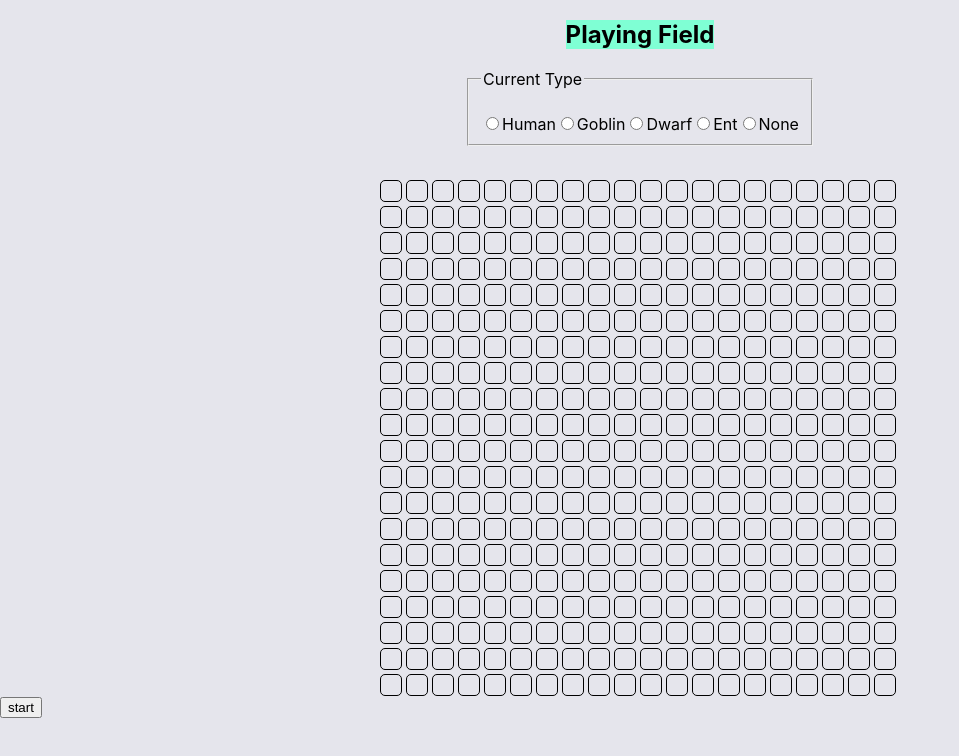
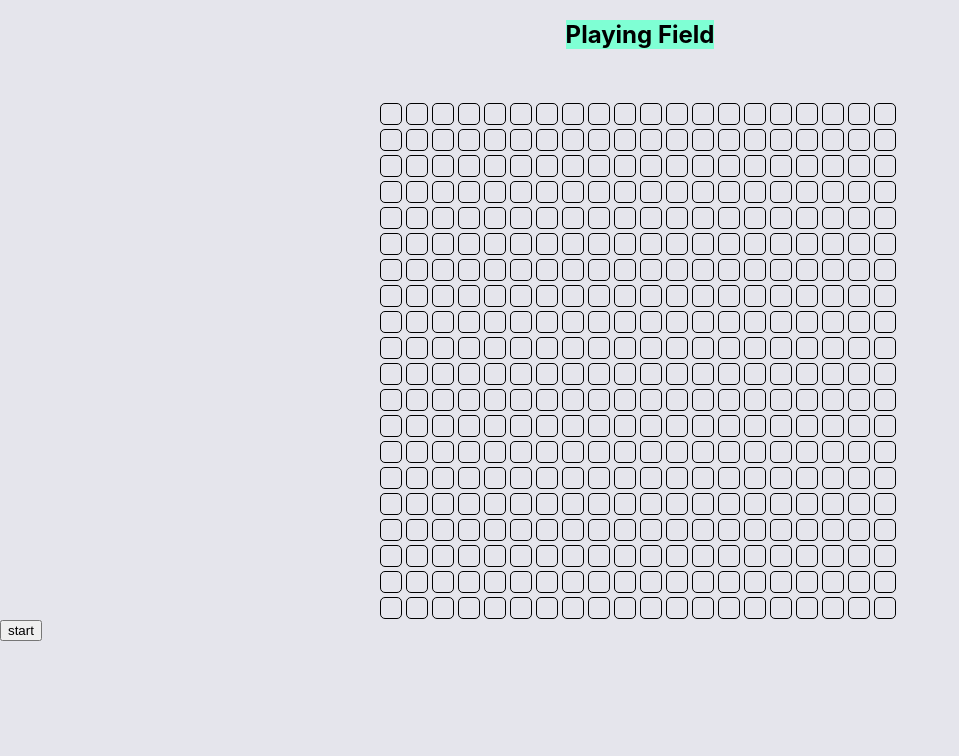
Before and after one commit to Zakhya/Ecosystem, a React (Create React App) app: page / in a window 1280 px wide. Shown: the top 756 px of the page, without its empty margins (0-959 px from the left). Built offline with nearby package versions, Linux system fonts and the light colour scheme.

Commit message:
added turn system

```diff
--- a/src/App.js
+++ b/src/App.js
@@ -7,13 +7,13 @@ import React from 'react'
 function App() {
   const [grid, setGrid] = React.useState(boxes)
   const [type, setType] = React.useState("tree")
+  const [takingTurns, setTakingTurns] = React.useState(false)
+  const [raceSelected, setRaceSelected] = React.useState('none')
 
-  function toggle(id, columnId, rowId, race) {
-      console.log(id)
-      console.log(columnId)
-      console.log(rowId)
-      console.log(race)
+  const typeArray = ['human', 'goblin', 'dwarf', 'ent']
+  let playerRace = 'human'
 
+  function startGame(id, columnId, rowId, race){
     if(race !== 'none' && race !== '') return
     setGrid(prevGrid => {
       const updatedGrid = prevGrid.map(square => {
@@ -27,8 +27,6 @@ function App() {
           return square; // Keep the square unchanged
         }
       });
-
-      // Apply IP updates for cells with the same race after the render
       return updatedGrid.map(square => {
 
 
@@ -68,8 +66,148 @@ function App() {
           return square
         }
       });
-    });
+    })
+    setType('none')
   }
+
+
+  function toggle(id, columnId, rowId, race) {
+      console.log(id)
+      console.log(columnId)
+      console.log(rowId)
+      console.log(race)
+
+    if(race !== 'none' && race !== '') return
+    setGrid(prevGrid => {
+      const updatedGrid = prevGrid.map(square => {
+
+        if (square.id === id) {
+          return {
+            ...square,
+            race: type,
+          };
+        } else {
+          return square; // Keep the square unchanged
+        }
+      });
+
+      // Apply IP updates for cells with the same race after the render
+      const playerUpdatedGrid =  updatedGrid.map(square => {
+
+
+        const columnRange = (
+          square.columnId === columnId + 1 ||
+          square.columnId === columnId - 1 ||
+          square.columnId === columnId ||
+          square.columnId === columnId + 2 ||
+          square.columnId === columnId - 2 ||
+          square.columnId === columnId + 3 ||
+          square.columnId === columnId - 3 ||
+          square.columnId === columnId + 4 ||
+          square.columnId === columnId - 4
+        );
+        const rowRange = (
+          square.rowId === rowId + 1 ||
+          square.rowId === rowId - 1 ||
+          square.rowId === rowId ||
+          square.rowId === rowId + 2 ||
+          square.rowId === rowId - 2 ||
+          square.rowId === rowId + 3 ||
+          square.rowId === rowId - 3 ||
+          square.rowId === rowId + 4 ||
+          square.rowId === rowId - 4
+        );
+
+        if (rowRange && columnRange) {
+          return {
+            ...square,
+            goblinsInRange: (type === 'goblin' || race === 'goblin') ? square.goblinsInRange + 1 : square.goblinsInRange,
+            humansInRange: (type === 'human' || race === 'human') ? square.humansInRange + 1 : square.humansInRange,
+            dwarvesInRange: (type === 'dwarf' || race === 'dwarf') ? square.dwarvesInRange + 1 : square.dwarvesInRange,
+            entsInRange: (type === 'ent' || race === 'ent') ? square.entsInRange + 1 : square.entsInRange,
+            treesInRange: (type === 'tree' || race === 'tree') ? square.treesInRange + 1 : square.treesInRange
+          };
+        } else {
+          return square
+        }
+
+
+      })
+      let goblinTurnGrid
+      for(let i = 0; i < 1; i++){
+        let unchanged = true
+        let rowNumber = Math.ceil(Math.random() * 20)
+        let columnNumber = Math.ceil(Math.random() * 20)
+        let id = columnNumber + ((rowNumber * 20) - 20)
+        console.log("finding gob spot")
+
+        goblinTurnGrid = playerUpdatedGrid.map(square =>{
+          if (square.id === id && square.race === 'none') {
+            unchanged = false
+            return {
+              ...square,
+              race: 'goblin',
+            };
+          } else {
+            return square; // Keep the square unchanged
+
+          }
+        })
+        console.log(id)
+        if(unchanged) i--
+      }
+
+      let dwarfTurnGrid
+      for(let i = 0; i < 1; i++){
+        let unchanged = true
+        let rowNumber = Math.ceil(Math.random() * 20)
+        let columnNumber = Math.ceil(Math.random() * 20)
+        let id = columnNumber + ((rowNumber * 20) - 20)
+        console.log("finding dwarf spot")
+
+        dwarfTurnGrid = goblinTurnGrid.map(square =>{
+          if (square.id === id && square.race === 'none') {
+            unchanged = false
+            return {
+              ...square,
+              race: 'dwarf',
+            };
+          } else {
+            return square; // Keep the square unchanged
+
+          }
+        })
+        console.log(id)
+        if(unchanged) i--
+      }
+
+      let entTurnGrid
+      for(let i = 0; i < 1; i++){
+        let unchanged = true
+        let rowNumber = Math.ceil(Math.random() * 20)
+        let columnNumber = Math.ceil(Math.random() * 20)
+        let id = columnNumber + ((rowNumber * 20) - 20)
+        console.log("finding ent spot")
+
+        entTurnGrid = dwarfTurnGrid.map(square =>{
+          if (square.id === id && square.race === 'none') {
+            unchanged = false
+            return {
+              ...square,
+              race: 'ent',
+            };
+          } else {
+            return square; // Keep the square unchanged
+
+          }
+        })
+        console.log(id)
+        if(unchanged) i--
+      }
+      return entTurnGrid
+    })
+  }
+
 
   function calcGoblinIp(goblinsInRange, humansInRange, dwarvesInRange, entsInRange, treesInRange){
     let ip = 0
@@ -301,18 +439,20 @@ function App() {
 
   ))
 
+  /*
   function changeType(event){
     const {value} = event.target
     console.log(event.target.value)
     setType(value)
   }
+  */
 
   function handleToggle(){
     let idList = []
     for(let i = 0; i <= 90; i++){
       let [id, columnNumber, rowNumber] = generateRandomIDs()
       if(!idList.includes(id)){
-        toggle(id,columnNumber,rowNumber,'')
+        startGame(id,columnNumber,rowNumber,'')
       } else {
         i--
       }
@@ -323,61 +463,63 @@ function App() {
       let id = columnNumber + ((rowNumber * 20) - 20)
       return [id, columnNumber, rowNumber]
     }
+  }
+
+
+  function changeType(type){
+    setType(type)
+  console.log(type)
 }
 
   return (
     <div className="App">
       <header>
         <h2 className="title">Playing Field</h2>
-        <fieldset>
-          <legend>Current Type</legend>
-            <br />
+        {type !== "tree" && <div>
 
-            <input
-              type="radio"
-              id="human"
-              value="human"
-              onChange={changeType}
-              checked={type === "human"}/>
-            <label>Human</label>
+        {type === 'none' || type === 'human' ? (
+          <button
+            onClick={() => changeType('human')}
+            className={'human'}
+          >
+            {type === 'none' ? 'Human' : <h2 className='human'>Playing as: The Humans</h2>}
+          </button>
+        ) : null}
 
-            <input
-              type="radio"
-              id="goblin"
-              value="goblin"
-              onChange={changeType}
-              checked={type === "goblin"}/>
-            <label>Goblin</label>
+        {type === 'none' || type === 'goblin' ? (
+          <button
+            onClick={() => changeType('goblin')}
+            className={'goblin'}
+          >
+            {type === 'none' ? 'Goblin' : <h2 className='goblin'>Playing as: The Goblins</h2>}
+          </button>
+        ) : null}
 
-            <input
-              type="radio"
-              id="dwarf"
-              value="dwarf"
-              onChange={changeType}
-              checked={type === "dwarf"}/>
-            <label>Dwarf</label>
+        {type === 'none' || type === 'ent' ? (
+          <button
+            onClick={() => changeType('ent')}
+            className={'ent'}
+          >
+            {type === 'none' ? 'Ent' : <h2 className='ent'>Playing as: The Ents</h2>}
+          </button>
+        ) : null}
 
-            <input
-              type="radio"
-              id="ent"
-              value="ent"
-              onChange={changeType}
-              checked={type === "ent"}/>
-            <label>Ent</label>
+        {type === 'none' || type === 'dwarf' ? (
+          <button
+            onClick={() => changeType('dwarf')}
+            className={'dwarf'}
+          >
+            {type === 'none' ? 'Dwarf' : <h2 className='dwarf'>Playing as: The Dwarves</h2>}
+          </button>
+        ) : null}
 
-            <input
-              type="radio"
-              id="transparent"
-              value="transparent"
-              onChange={changeType}
-              checked={type === "transparent"}/>
-            <label>None</label>
-        </fieldset>
+
+        </div>}
       </header>
       <div className="grid-container">
           {squareElements}
       </div>
-      <button onClick={handleToggle}>start</button>
+      {type === "tree" && <button onClick={handleToggle}>start</button>}
     </div>
   );
 }
--- a/src/index.css
+++ b/src/index.css
@@ -57,3 +57,16 @@ header{
 .ip-text{
   offset-position: 20px;
 }
+
+.human{
+  background-color: #Dc9999;
+}
+.dwarf{
+  background-color: #7aaad6;
+}
+.ent{
+  background-color: #A7e48f;
+}
+.goblin{
+  background-color: #Dad68a;
+}
```
Also changed, not shown: 1 other file (tests, documents, lock files or other folders).
